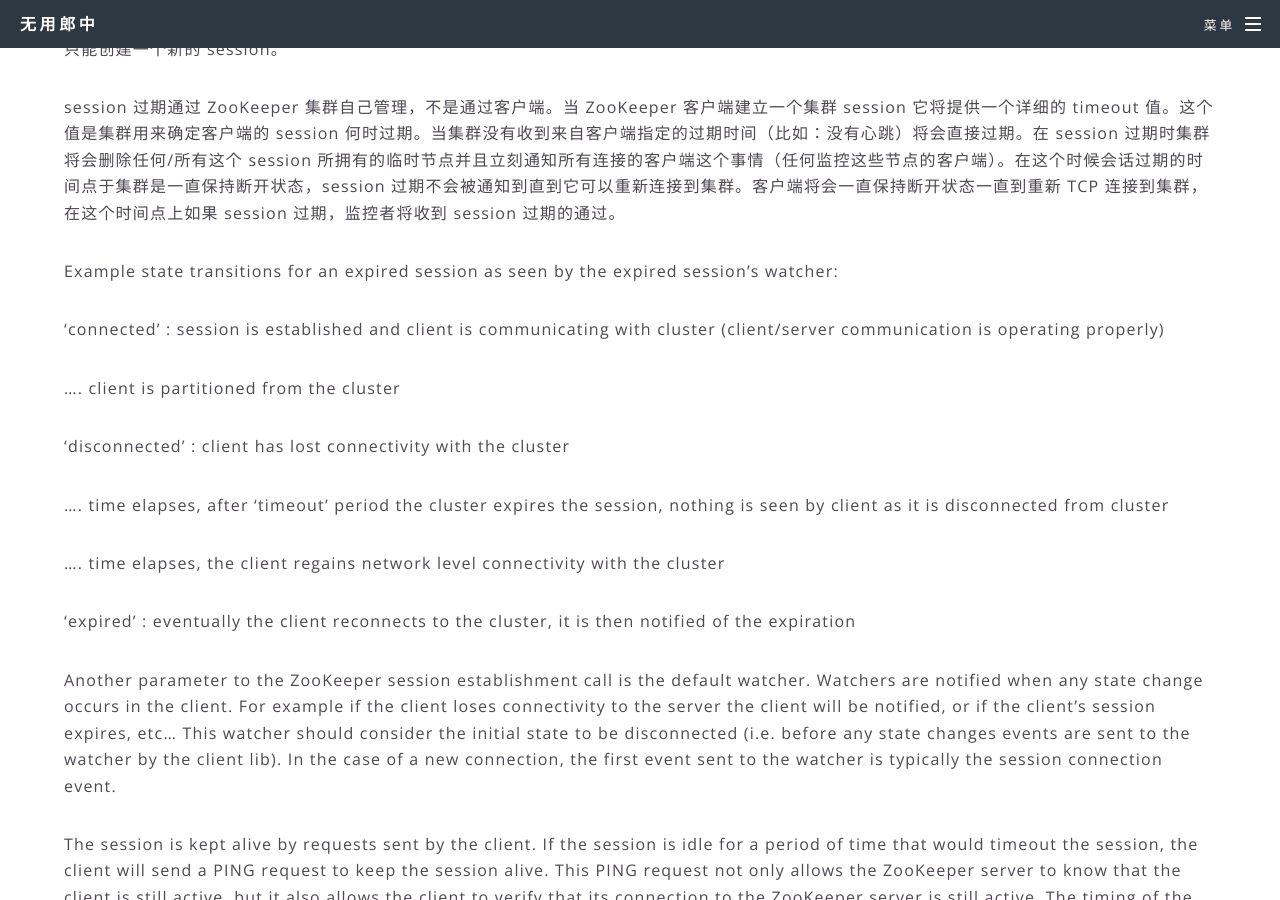
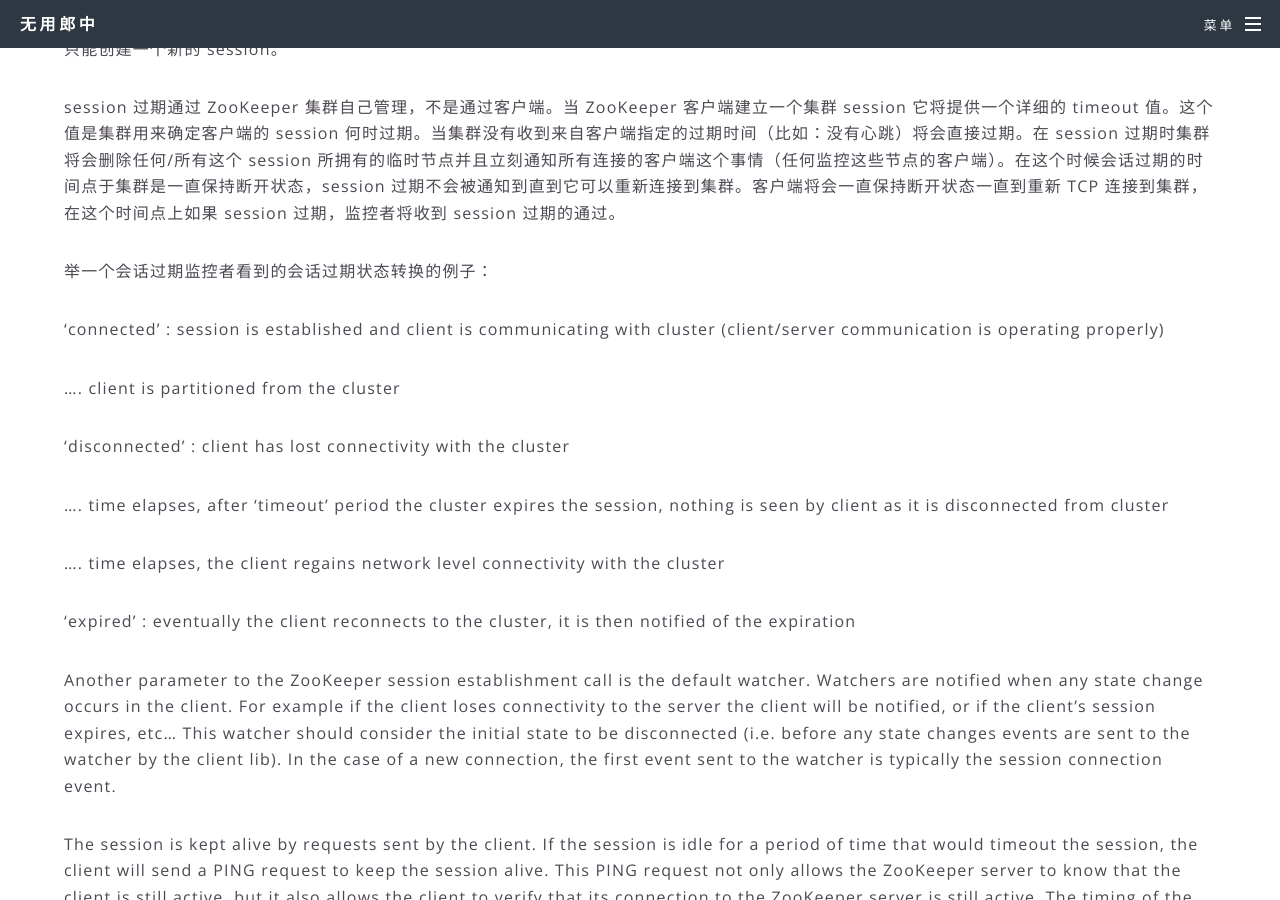
Before and after one commit to fantasylion/fantasylion.github.io, a Jekyll site: the page built from _posts/2018-03-20-zookeeper-guide-chinese.md, in a window 1280 px wide and 900 px high, scrolled down 4909 px. Built offline with Jekyll 4.4.1, drawn with Linux system fonts in a browser that asks for light colours; comment, search, counter and statistics services are not loaded.

Commit message:
Update 2018-03-20-zookeeper-guide-chinese.md

```diff
--- a/_posts/2018-03-20-zookeeper-guide-chinese.md
+++ b/_posts/2018-03-20-zookeeper-guide-chinese.md
@@ -116,7 +116,7 @@
 
 session 过期通过 ZooKeeper 集群自己管理，不是通过客户端。当 ZooKeeper 客户端建立一个集群 session 它将提供一个详细的 timeout 值。这个值是集群用来确定客户端的 session 何时过期。当集群没有收到来自客户端指定的过期时间（比如：没有心跳）将会直接过期。在 session 过期时集群将会删除任何/所有这个  session 所拥有的临时节点并且立刻通知所有连接的客户端这个事情（任何监控这些节点的客户端）。在这个时候会话过期的时间点于集群是一直保持断开状态，session 过期不会被通知到直到它可以重新连接到集群。客户端将会一直保持断开状态一直到重新 TCP 连接到集群，在这个时间点上如果 session 过期，监控者将收到 session 过期的通过。
 
-Example state transitions for an expired session as seen by the expired session's watcher:
+举一个会话过期监控者看到的会话过期状态转换的例子：
 
 'connected' : session is established and client is communicating with cluster (client/server communication is operating properly)
 
```
